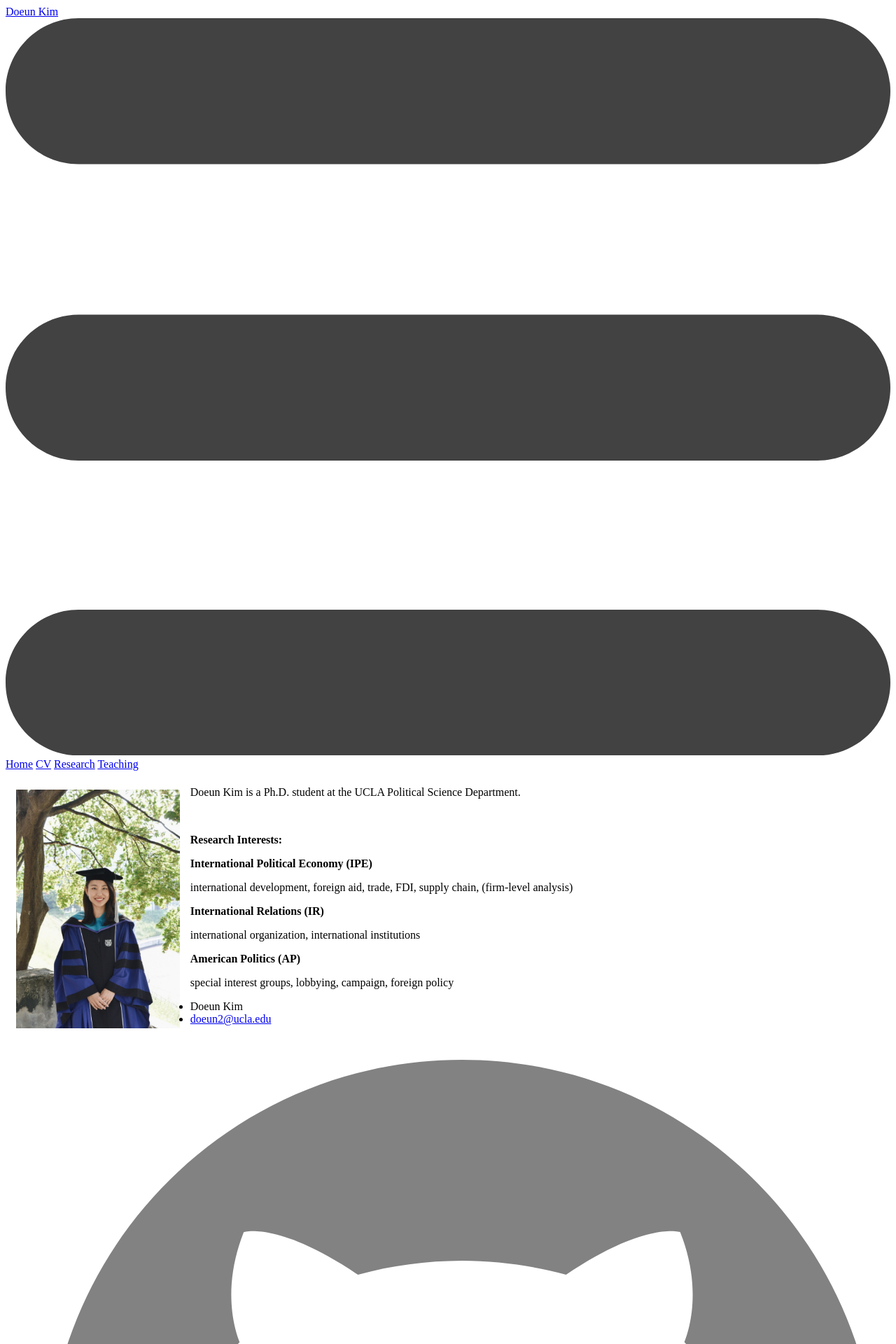
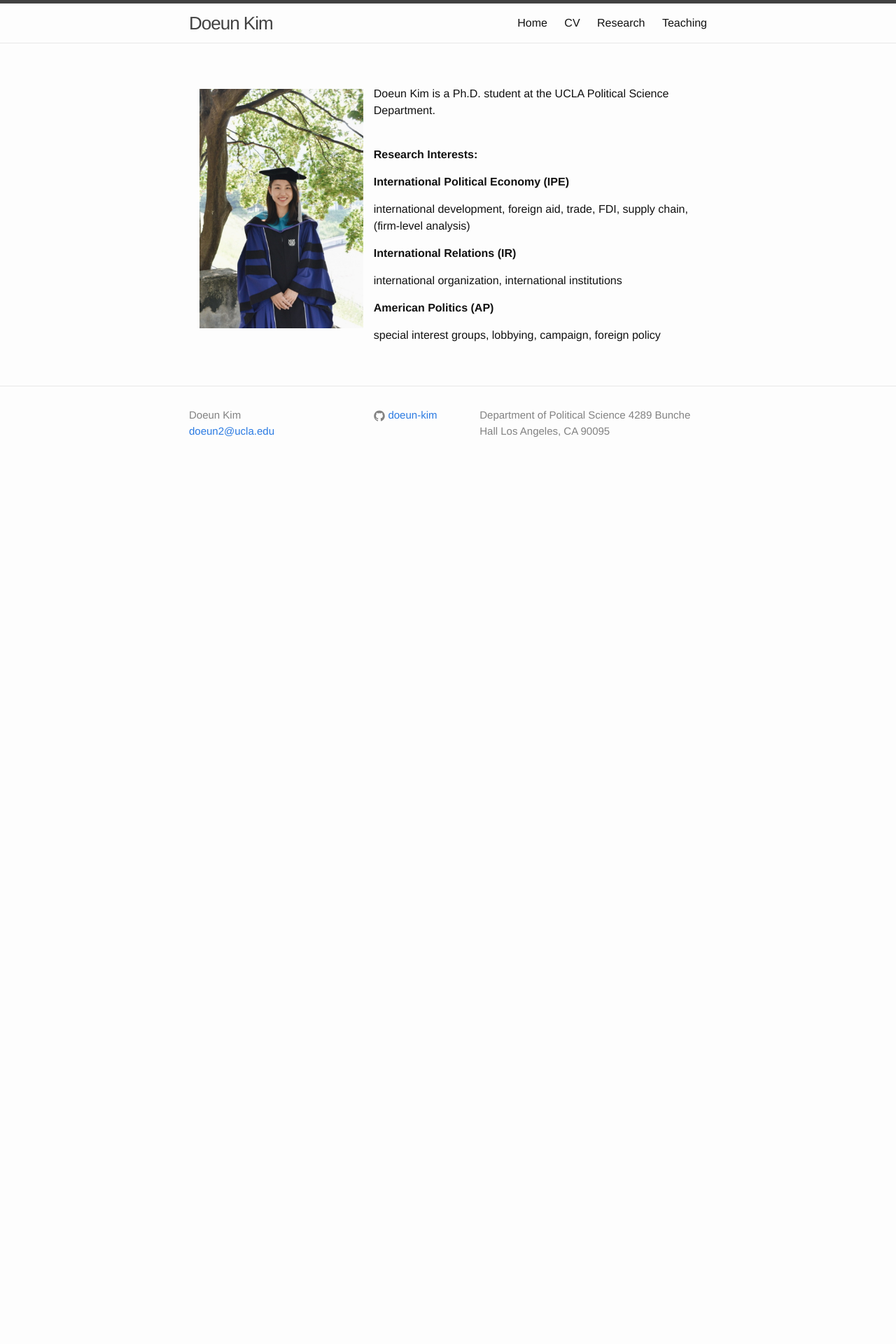
Before and after one commit to soonhong-cho/soonhong-cho.github.io, a Jekyll site: the page index.html, which Jekyll copies as it is, in a window 1280 px wide. Shown: the top 1920 px of the page at 70% size. Built offline with Jekyll 4.4.1, drawn with Linux system fonts in a browser that asks for light colours; after the commit the page ends 900 px from its top, so only the background shows below that.

Commit message:
Update index.html

```diff
--- a/index.html
+++ b/index.html
@@ -19,7 +19,7 @@
   <meta name="description" content="Department of Political Science Bunche Hall Los Angeles, CA 90095
 ">
 
-    <link rel="stylesheet" href="_site/css/main.css">
+    <link rel="stylesheet" href="/css/main.css">
     <link rel="canonical" href="http://localhost:4000/">
    <link rel="alternate" type="application/rss+xml" title="Doeun Kim" href="http://localhost:4000/feed.xml" />
 
```
